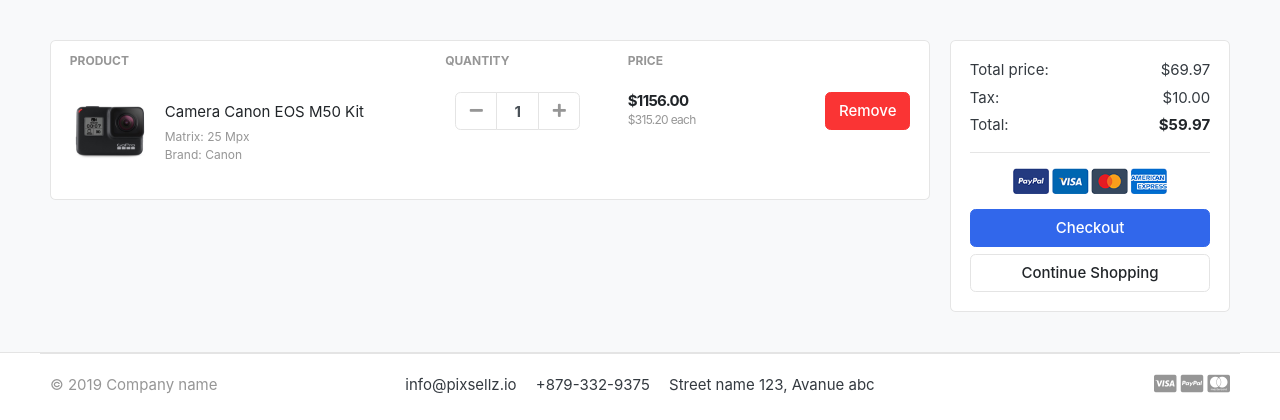
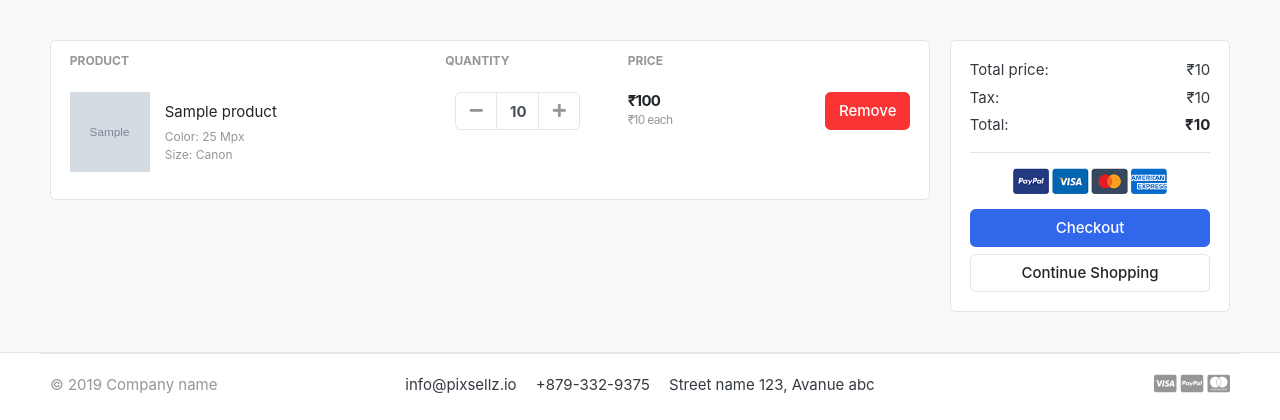
Before and after one commit to satyam1398/greatkart-django, a Django app: template templates/store/cart.html in a window 1280 px wide. Shown: the part 118-538 px from the top of the page. Run offline with Django 3.2, Linux system fonts and the light colour scheme; tables that the repository leaves empty hold one stand-in row (values such as "Sample post"); the template is opened without the code that fills it: values that come from a table or form of the project are taken from there, most other values are stand-ins (such as "Sample title", 1, 10 or a date in 2020); grey boxes marked "Sample" are stand-in pictures; some libraries are stand-ins or nearby versions; some web fonts are replaced.

Commit message:
implement data into cart page

```diff
--- a/carts/models.py
+++ b/carts/models.py
@@ -15,5 +15,8 @@
     quantity = models.IntegerField()
     is_active = models.BooleanField(default=True)
 
+    def sub_total(self):
+        return self.product.price * self.quantity
+
     def __str__(self):
         return self.product
--- a/carts/views.py
+++ b/carts/views.py
@@ -30,7 +30,6 @@
             cart = cart,
         )
     cart_item.save()
-    return HttpResponse(cart_item.quantity)
     return redirect('cart')
 #yoh5mflpoor8jy6qdmjlws94xrdb15gq
 def cart(request, total=0, quantity=0, cart_items=None):
@@ -40,6 +39,8 @@
         for cart_item in cart_items:
             total += (cart_item.product.price * cart_item.quantity)
             quantity += cart_item.quantity
+        tax = (2 * total)/100
+        grand_total = total + tax
     except ObjectNotExist:
         pass #just ignore
 
@@ -47,5 +48,7 @@
         'total': total,
         'quantity': quantity,
         'cart_items': cart_items,
+        'tax' : tax,
+        'grand_total': grand_total,
     }
     return render(request,'store/cart.html', context)
--- a/templates/store/cart.html
+++ b/templates/store/cart.html
@@ -22,13 +22,14 @@
 </tr>
 </thead>
 <tbody>
+{% for cart_item in cart_items %}
 <tr>
 	<td>
 		<figure class="itemside align-items-center">
-			<div class="aside"><img src="{% static './images/items/11.jpg' %}" class="img-sm"></div>
+			<div class="aside"><img src="{{ cart_item.product.images.url }}" class="img-sm"></div>
 			<figcaption class="info">
-				<a href="#" class="title text-dark">Camera Canon EOS M50 Kit</a>
-				<p class="text-muted small">Matrix: 25 Mpx <br> Brand: Canon</p>
+				<a href="#" class="title text-dark">{{ cart_item.product.product_name }}</a>
+				<p class="text-muted small">Color: 25 Mpx <br> Size: Canon</p>
 			</figcaption>
 		</figure>
 	</td>
@@ -39,24 +40,24 @@
 							<div class="input-group-prepend">
 							<button class="btn btn-light" type="button" id="button-plus"> <i class="fa fa-minus"></i> </button>
 							</div>
-							<input type="text" class="form-control"  value="1">
+							<input type="text" class="form-control"  value="{{ cart_item.quantity }}">
 							<div class="input-group-append">
-							<button class="btn btn-light" type="button" id="button-minus"> <i class="fa fa-plus"></i> </button>
+							<a href="{% url 'add_cart' cart_item.product.id %}" class="btn btn-light" type="button" id="button-minus"> <i class="fa fa-plus"></i> </a>
 							</div>
 						</div> <!-- input-group.// -->
 					</div> <!-- col.// -->
 	</td>
 	<td>
 		<div class="price-wrap">
-			<var class="price">$1156.00</var>
-			<small class="text-muted"> $315.20 each </small>
+			<var class="price">₹{{ cart_item.sub_total }}</var>
+			<small class="text-muted"> ₹{{ cart_item.product.price }} each </small>
 		</div> <!-- price-wrap .// -->
 	</td>
 	<td class="text-right">
 	<a href="" class="btn btn-danger"> Remove</a>
 	</td>
 </tr>
-
+{% endfor %}
 </tbody>
 </table>
 </div> <!-- card.// -->
@@ -68,15 +69,15 @@
 		<div class="card-body">
 			<dl class="dlist-align">
 			  <dt>Total price:</dt>
-			  <dd class="text-right">$69.97</dd>
+			  <dd class="text-right">₹{{ total }}</dd>
 			</dl>
 			<dl class="dlist-align">
 			  <dt>Tax:</dt>
-			  <dd class="text-right"> $10.00</dd>
+			  <dd class="text-right"> ₹{{ tax }}</dd>
 			</dl>
 			<dl class="dlist-align">
 			  <dt>Total:</dt>
-			  <dd class="text-right text-dark b"><strong>$59.97</strong></dd>
+			  <dd class="text-right text-dark b"><strong>₹{{grand_total}}</strong></dd>
 			</dl>
 			<hr>
 			<p class="text-center mb-3">
```
